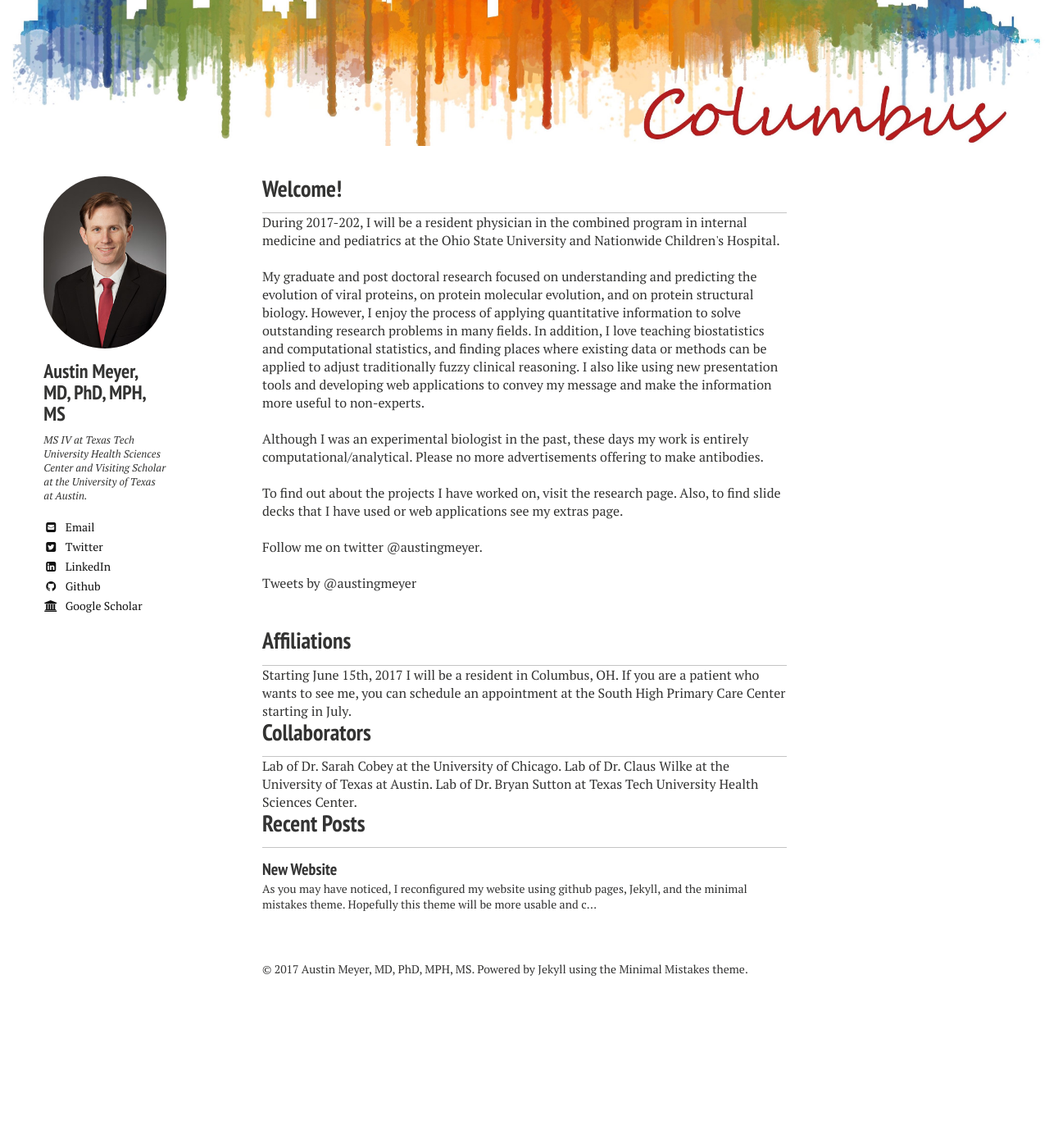
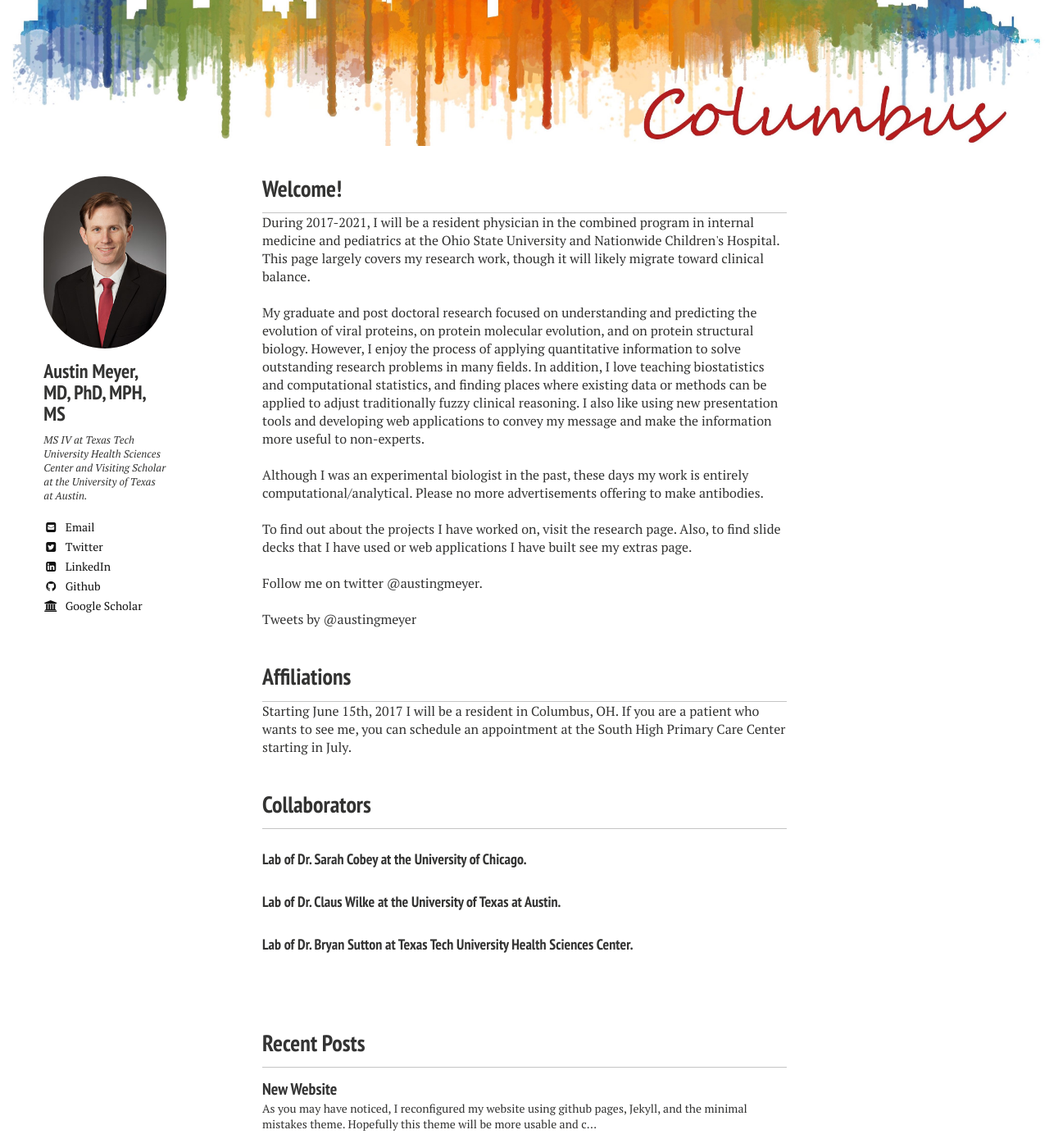
Before and after one commit to ausmeyer/ausmeyer.github.io, a Jekyll site: the page built from index.md, in a window 1280 px wide and 1400 px high, scrolled down 230 px. Shown: the whole window at 82% size. Built offline with Jekyll 4.4.1, drawn with Linux system fonts in a browser that asks for light colours; nearby versions of some CDN libraries; comment, search, counter and statistics services are not loaded; before the commit the page ends 1470 px from its top, so only the background shows below that.

Commit message:
Fix spacing issues.

```diff
--- a/_layouts/home.html
+++ b/_layouts/home.html
@@ -35,13 +35,13 @@
   </div>
   <div id="index">
     <h3>Welcome!</h3>
-      During 2017-202, I will be a resident physician in the combined program in internal medicine and pediatrics at the Ohio State University and Nationwide Children's Hospital.
+      During 2017-2021, I will be a resident physician in the combined program in internal medicine and pediatrics at the Ohio State University and Nationwide Children's Hospital. This page largely covers my research work, though it will likely migrate toward clinical balance.
       <br><br>
       My graduate and post doctoral research focused on understanding and predicting the evolution of viral proteins, on protein molecular evolution, and on protein structural biology. However, I enjoy the process of applying quantitative information to solve outstanding research problems in many fields. In addition, I love teaching biostatistics and computational statistics, and finding places where existing data or methods can be applied to adjust traditionally fuzzy clinical reasoning. I also like using new presentation tools and developing web applications to convey my message and make the information more useful to non-experts.
       <br><br>
       Although I was an experimental biologist in the past, these days my work is entirely computational/analytical. Please no more advertisements offering to make antibodies.
       <br><br>
-      To find out about the projects I have worked on, visit the research page. Also, to find slide decks that I have used or web applications see my extras page.
+      To find out about the projects I have worked on, visit the research page. Also, to find slide decks that I have used or web applications I have built see my extras page.
       <br><br>
       Follow me on twitter <a href="https://twitter.com/austingmeyer">@austingmeyer</a>.
       <br><br>
@@ -51,11 +51,13 @@
 
   	<h3>Affiliations</h3>
   	Starting June 15th, 2017 I will be a resident in Columbus, OH. If you are a patient who wants to see me, you can schedule an appointment at the South High Primary Care Center starting in July.
+    <br><br><br>
 
     <h3>Collaborators</h3>
-  	Lab of Dr. <a href="http://http://cobeylab.uchicago.edu/">Sarah Cobey</a> at the University of Chicago.
-  	Lab of Dr. <a href="http://wilkelab.org/">Claus Wilke</a> at the University of Texas at Austin.
-  	Lab of Dr. <a href="https://www.ttuhsc.edu/som/physiology/faculty/sutton/">Bryan Sutton</a> at Texas Tech University Health Sciences Center.
+  	<h4>Lab of Dr. <a href="http://http://cobeylab.uchicago.edu/">Sarah Cobey</a> at the University of Chicago.</h4>
+  	<h4>Lab of Dr. <a href="http://wilkelab.org/">Claus Wilke</a> at the University of Texas at Austin.</h4>
+  	<h4>Lab of Dr. <a href="https://www.ttuhsc.edu/som/physiology/faculty/sutton/">Bryan Sutton</a> at Texas Tech University Health Sciences Center.</h4>
+    <br><br><br>
 
     <h3><a href="{{ site.url}}/posts/">Recent Posts</a></h3>
     {% for post in site.posts limit:5 %}
```
